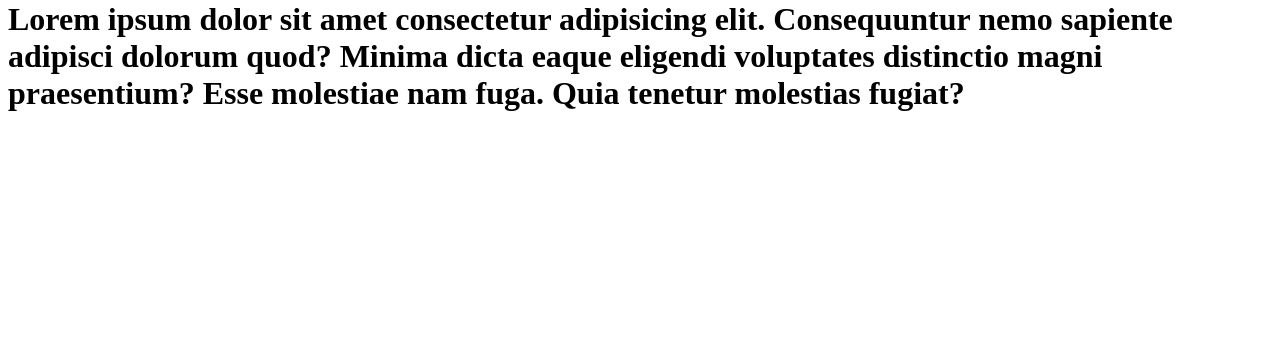
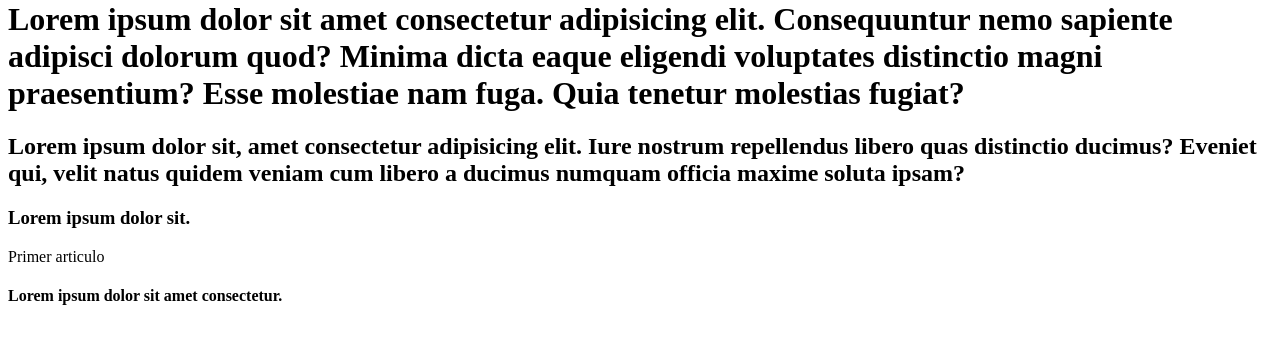
Before and after one commit to arriosme/VisualCodeGH, a plain HTML site: page prueba.html in a window 1280 px wide. Shown: the part 79-422 px from the top of the page. Drawn offline with Linux system fonts and the light colour scheme.

Commit message:
Primer articulo

```diff
--- a/prueba.html
+++ b/prueba.html
@@ -9,7 +9,10 @@
 <body>
     <h1>Página de presentació</h1>
     <h1>Lorem ipsum dolor sit amet consectetur adipisicing elit. Consequuntur nemo sapiente adipisci dolorum quod? Minima dicta eaque eligendi voluptates distinctio magni praesentium? Esse molestiae nam fuga. Quia tenetur molestias fugiat?</h1>
-
+    <h2>Lorem ipsum dolor sit, amet consectetur adipisicing elit. Iure nostrum repellendus libero quas distinctio ducimus? Eveniet qui, velit natus quidem veniam cum libero a ducimus numquam officia maxime soluta ipsam?</h2>
+    <h3>Lorem ipsum dolor sit.</h3>
+<article> Primer articulo</article>
+    <h4>Lorem ipsum dolor sit amet consectetur.</h4>
 
 </body>
 </html>
```
